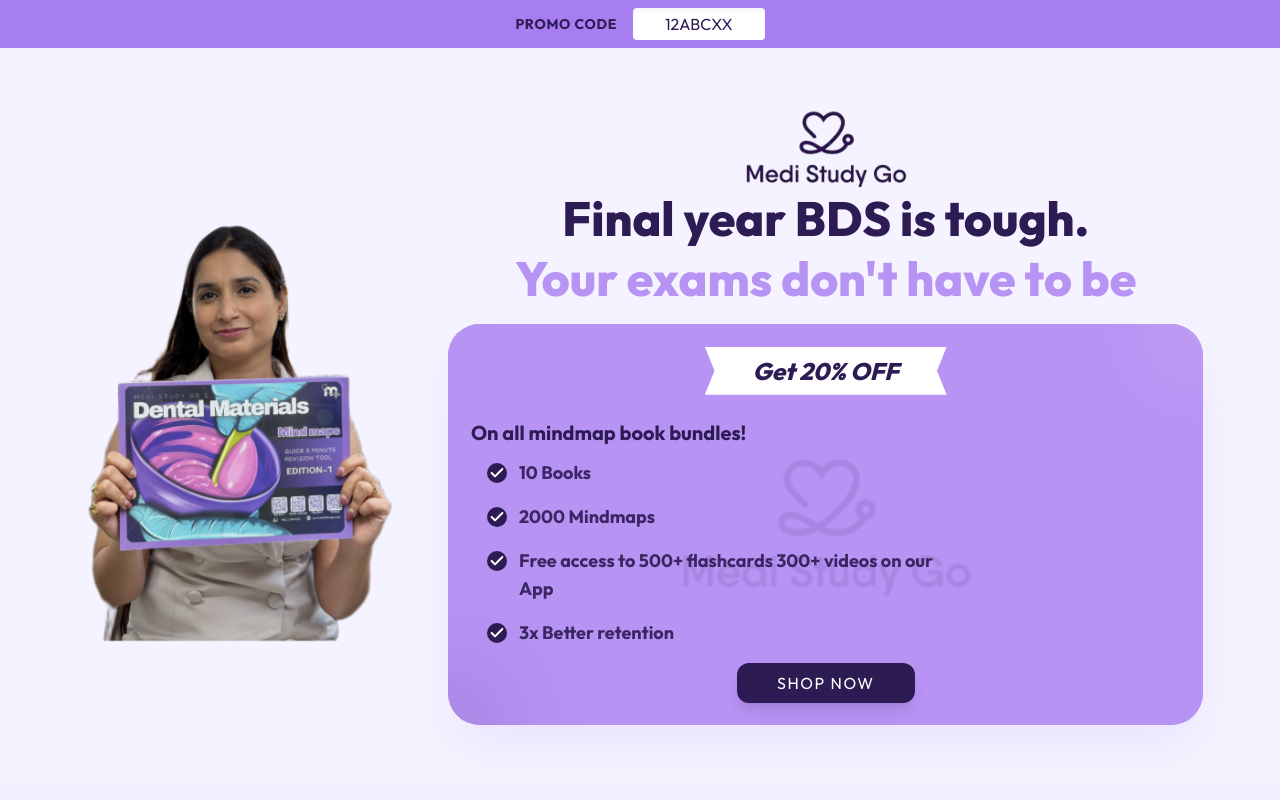
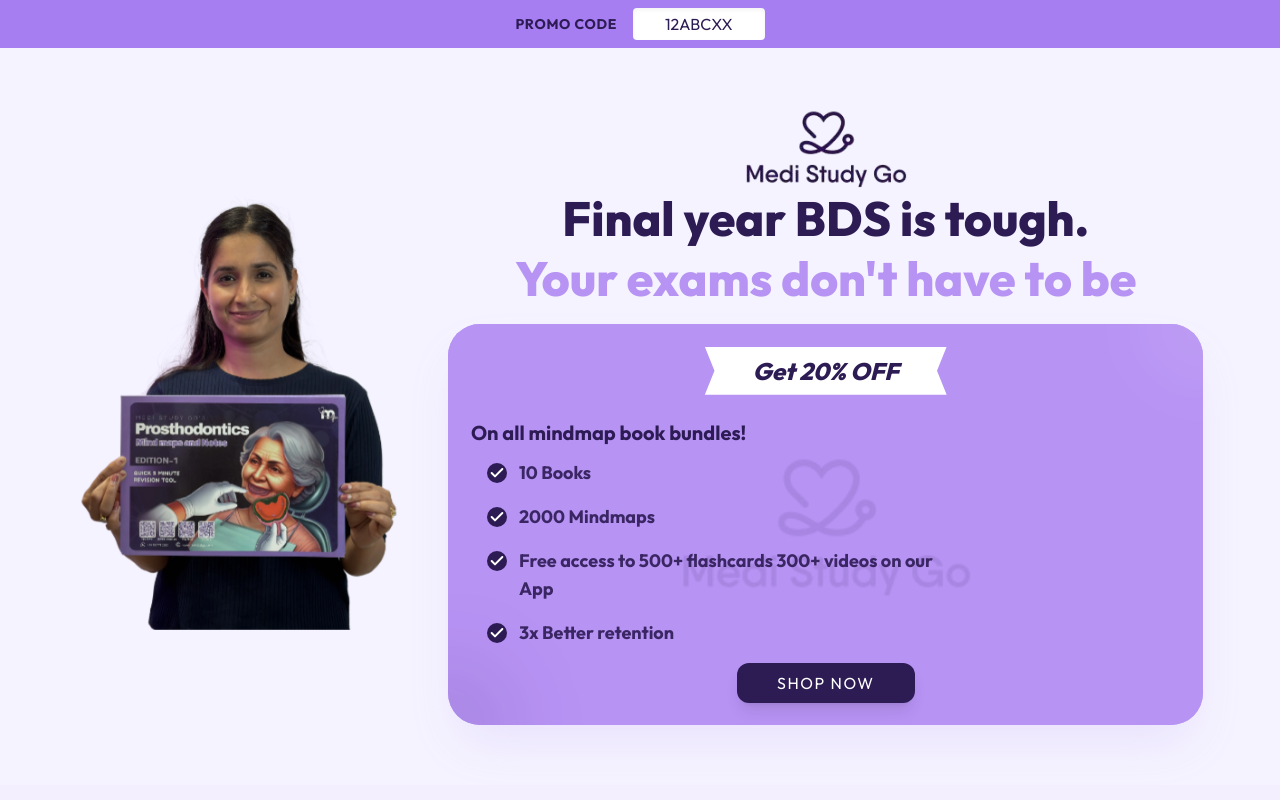
Before and after one commit to alanscottsocials/Medi-Study-Go, a React (Vite) app: page / in a window 1280 px wide. Shown: the top 800 px of the page. Built offline with nearby package versions, Linux system fonts and the light colour scheme; no server answers.

Commit message:
Refactor code structure for improved readability and maintainability

```diff
--- a/src/components/common/Hero.jsx
+++ b/src/components/common/Hero.jsx
@@ -9,7 +9,7 @@
           {/* Decorative elements could go here */}
           <div className="relative z-10 animate-float">
             <img
-              src="/girl.webp"
+              src="/girl.png"
               alt="Student with books"
               className="w-full max-w-lg mx-auto transform hover:scale-105 transition-transform duration-500"
             />
```
Also changed, not shown: public/girl.png (added), public/girl.webp (deleted).
